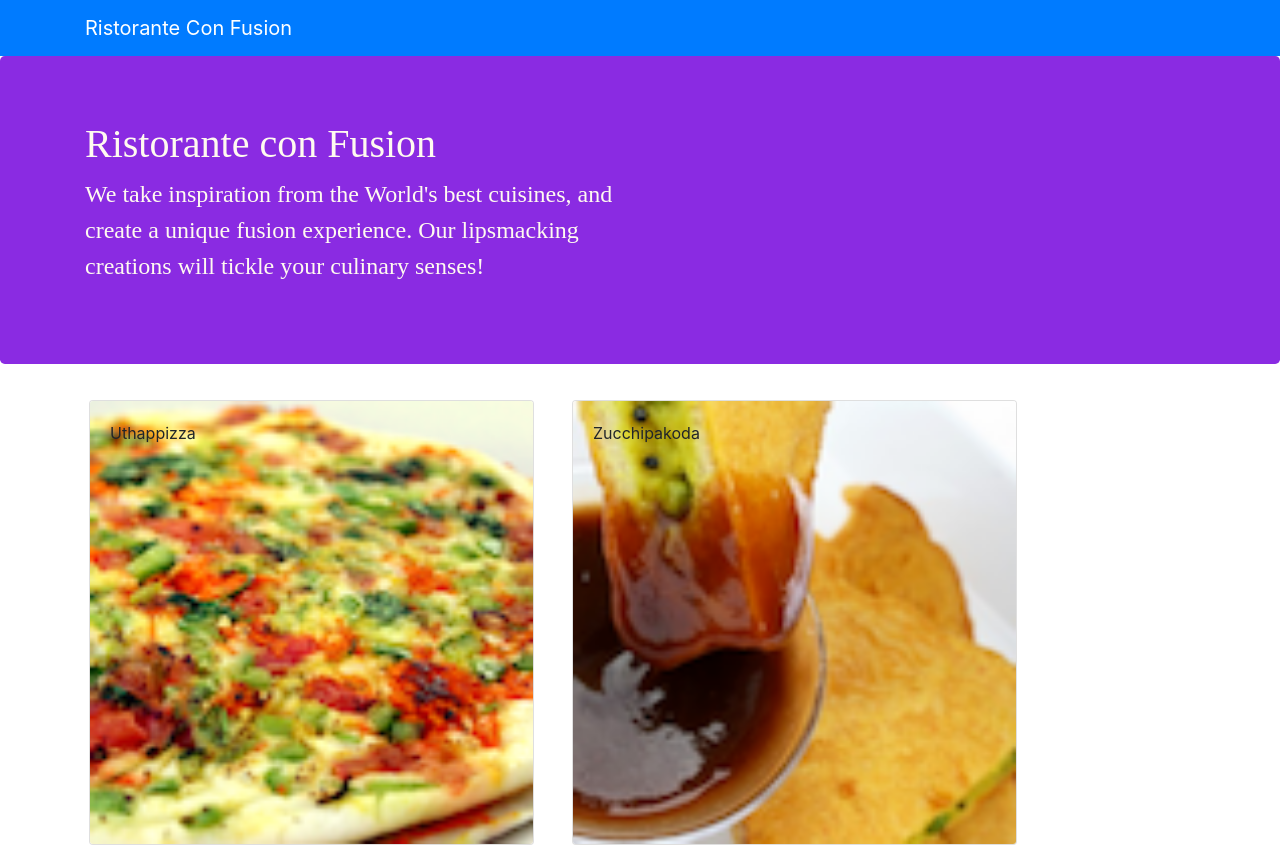
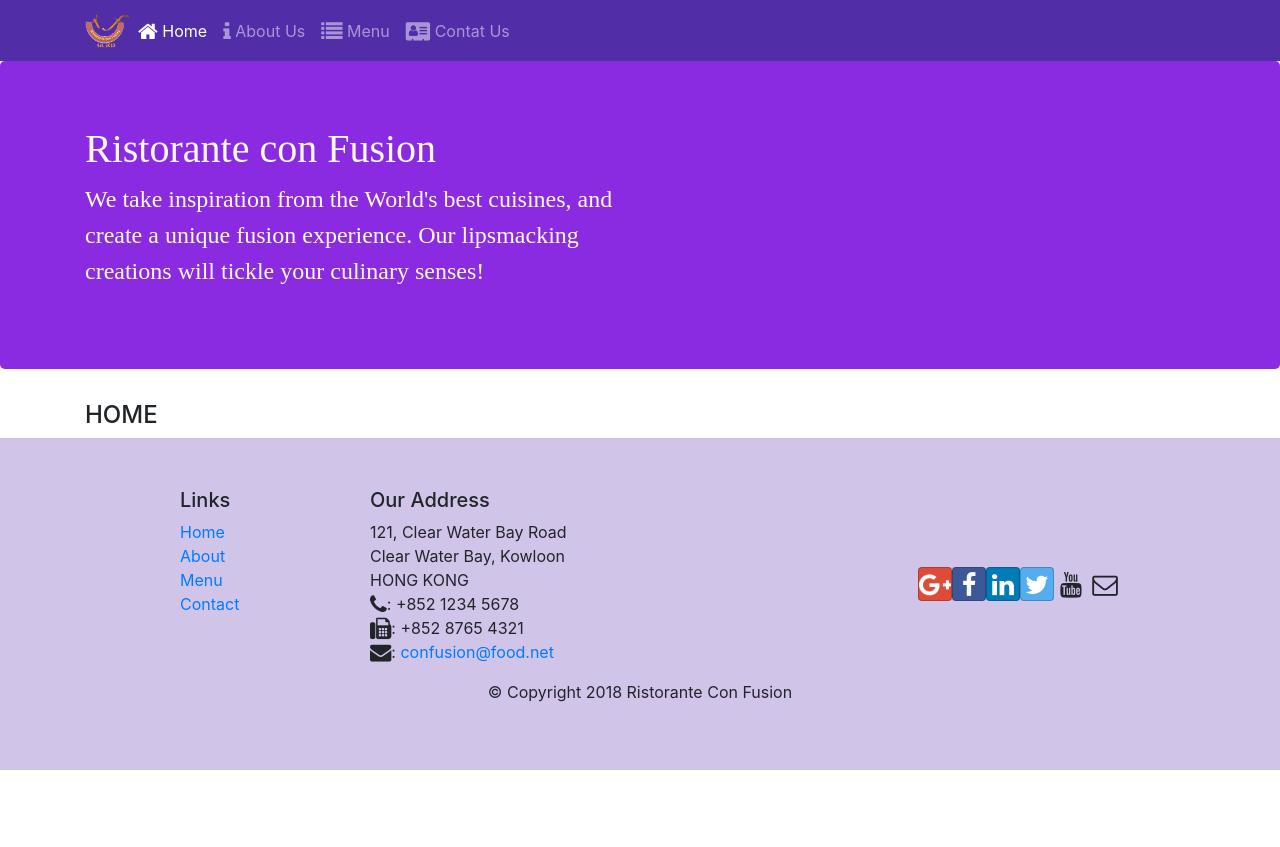
Before and after one commit to hoplite2000/reactjs, a React (Create React App) app: page /home in a window 1280 px wide. Shown: the top 847 px of the page. After the commit the page ends 800 px from the top, so only its background shows below. Built offline with nearby package versions, Linux system fonts and the light colour scheme.

Commit message:
react router

```diff
--- a/package.json
+++ b/package.json
@@ -12,6 +12,7 @@
     "react": "^16.13.1",
     "react-dom": "^16.13.1",
     "react-popper": "^2.2.3",
+    "react-router-dom": "^5.2.0",
     "react-scripts": "3.4.1",
     "reactstrap": "^8.4.1"
   },
--- a/src/App.js
+++ b/src/App.js
@@ -1,12 +1,15 @@
 import React from 'react';
-import Main from './components/maincontainercomponent';
+import Main from './components/maincomponent';
 import './App.css';
+import {BrowserRouter} from 'react-router-dom';
 
   function App(){
     return (
-      <div>
-        <Main/>
-      </div>
+      <BrowserRouter>
+        <div>
+          <Main/>
+        </div>
+      </BrowserRouter>
     );
   }
 
--- a/src/components/footercomponent.js
+++ b/src/components/footercomponent.js
@@ -1,4 +1,5 @@
 import React from 'react';
+import {Link} from 'react-router-dom';
 
 function Footer(props){
     return(
@@ -9,10 +10,10 @@
                         <div class="col-4 offset-1 col-sm-2">
                             <h5>Links</h5>
                             <ul className="list-unstyled">
-                                <li><a href="#">Home</a></li>
-                                <li><a href="#">About</a></li>
-                                <li><a href="#">Menu</a></li>
-                                <li><a href="#">Contact</a></li>
+                                <li><Link to="/home">Home</Link></li>
+                                <li><Link to="/aboutus">About</Link></li>
+                                <li><Link to="/menu">Menu</Link></li>
+                                <li><Link to="/contactus">Contact</Link></li>
                             </ul>
                         </div>
                         <div className="col-7 col-sm-5">
--- a/src/components/headercomponent.js
+++ b/src/components/headercomponent.js
@@ -1,14 +1,44 @@
 import React from 'react';
-import {Navbar, NavbarBrand, Jumbotron} from 'reactstrap';
+import {Navbar, NavbarBrand, Jumbotron, Nav, NavItem, Collapse, NavbarToggler} from 'reactstrap';
+import {NavLink} from 'react-router-dom';
 
  class Header extends React.Component{
+
+    constructor(props){
+        super(props);
+        this.state = {
+            isNavOpen: false
+        };
+        this.toggleNav = this.toggleNav.bind(this)
+    }
+
+    toggleNav(){
+            this.setState({isNavOpen : !this.state.isNavOpen});
+    }
 
     render(){
         return(
             <>
-                <Navbar dark color="primary">
+                <Navbar dark expand="md">
                     <div className="container">
-                        <NavbarBrand href="/">Ristorante Con Fusion</NavbarBrand>
+                        <NavbarToggler onClick={this.toggleNav} />
+                        <NavbarBrand href="/" className="mr-auto"><img src="assets/images/logo.png" height="35" width="45" alt="Ristorante Con Fusion"/></NavbarBrand>
+                        <Collapse isOpen={this.state.isNavOpen} navbar>
+                            <Nav navbar>
+                                <NavItem>
+                                    <NavLink className="nav-link" to="/home"><span className="fa fa-home fa-lg"></span> Home</NavLink>
+                                </NavItem>
+                                <NavItem>
+                                    <NavLink className="nav-link" to="/aboutus"><span className="fa fa-lg fa-info"></span> About Us</NavLink>
+                                </NavItem>
+                                <NavItem>
+                                    <NavLink className="nav-link" to="/menu"><span className="fa fa-lg fa-list"></span> Menu</NavLink>
+                                </NavItem>
+                                <NavItem>
+                                    <NavLink className="nav-link" to="/contactus"><span className="fa fa-lg fa-address-card"></span> Contat Us</NavLink>
+                                </NavItem>
+                            </Nav>
+                        </Collapse>
                     </div>
                 </Navbar>
                 <Jumbotron>
--- /dev/null
+++ b/src/components/homecomponent.js
@@ -0,0 +1,11 @@
+import React from 'react';
+
+function Home(props){
+    return(
+        <div className="container">
+            <h4>HOME</h4>
+        </div>
+    );
+}
+
+export default Home;
--- /dev/null
+++ b/src/components/maincomponent.js
@@ -0,0 +1,38 @@
+import React,{Component} from 'react';
+import {DISHES} from '../shared/dishes';
+import Header from './headercomponent';
+import Home from './homecomponent';
+import Menu from './menucomponent';
+import DishDetail from './dishdetailcomponent';
+import Footer from './footercomponent';
+import {Switch, Redirect, Route} from 'react-router-dom';
+
+class Main extends Component {
+
+  constructor(props){
+    super(props);
+    this.state={dishes:DISHES};
+  }
+
+  render(){
+    const Homepage = () => {
+      return(
+        <Home />
+      );
+    }
+    return (
+      <div>
+        <Header />
+        <Switch>
+          <Route path="/home" component={Homepage}/>
+          <Route exact path="/menu" component={() => <Menu dishes={this.state.dishes} />}/>
+          <Redirect to="/home" />
+        </Switch>
+        <Footer />
+      </div>
+    );
+  }
+
+}
+
+export default Main;
--- a/src/components/maincontainercomponent.js
+++ /dev/null
@@ -1,34 +0,0 @@
-import React,{Component} from 'react';
-import {DISHES} from '../shared/dishes';
-import Header from './headercomponent.js';
-import Menu from './menucomponent';
-import DishDetail from './dishdetailcomponent';
-import Footer from './footercomponent'
-
-class Main extends Component {
-
-  constructor(props){
-    super(props);
-    this.state={dishes:DISHES,
-                selectedDish: null};
-  }
-
-  changeDish(dishid){
-    this.setState({selectedDish:dishid});
-  }
-
-  render(){
-    return (
-      <div>
-        <Header />
-        <Menu dishes={this.state.dishes}
-              onClick={(dishid)=>this.changeDish(dishid)}/>
-        <DishDetail dish={this.state.dishes.filter((dish)=> dish.id === this.state.selectedDish)[0]}/>
-        <Footer />
-      </div>
-    );
-  }
-
-}
-
-export default Main;
```
Also changed, not shown: 1 other file (tests, documents, lock files or other folders).
